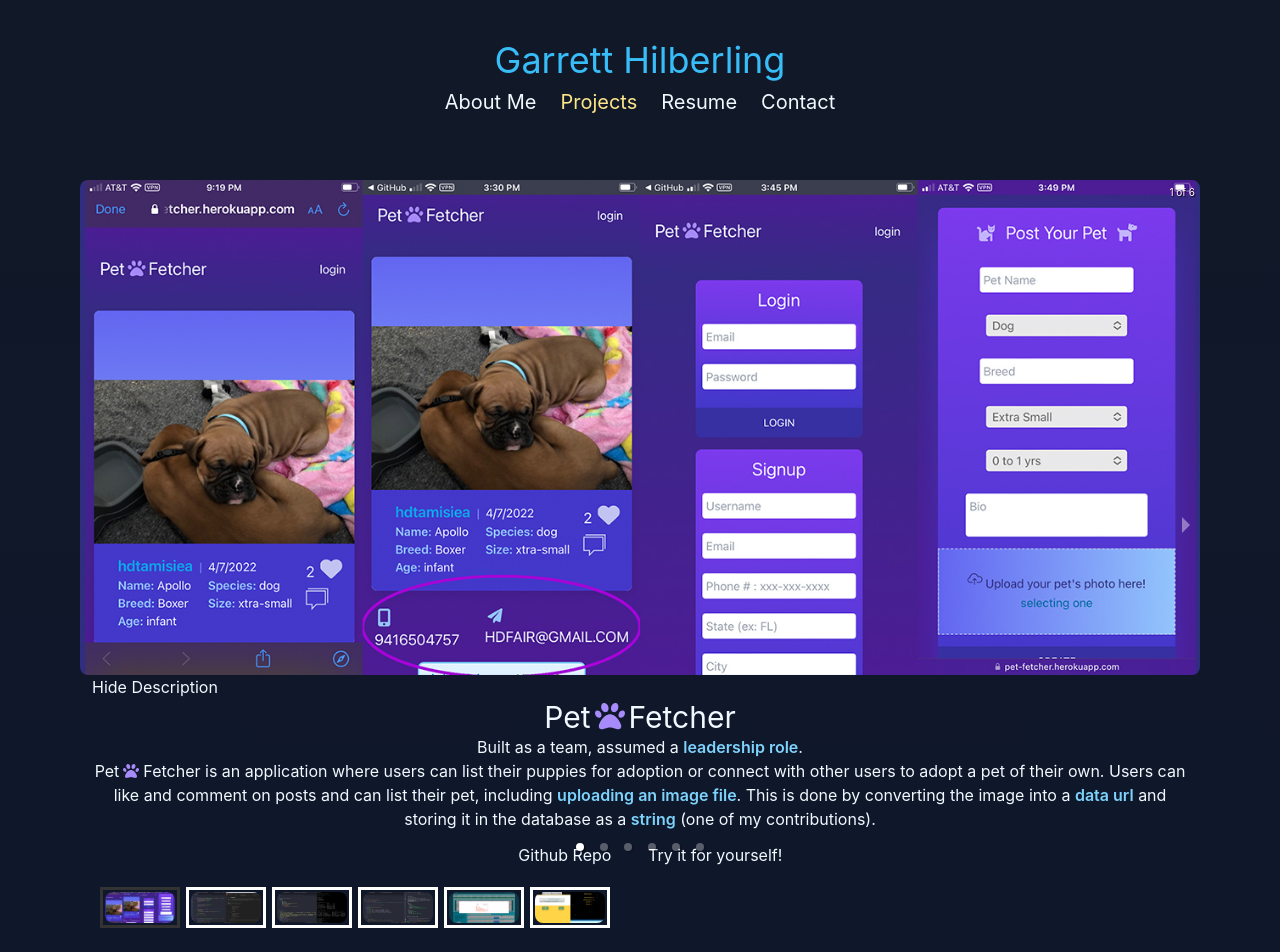
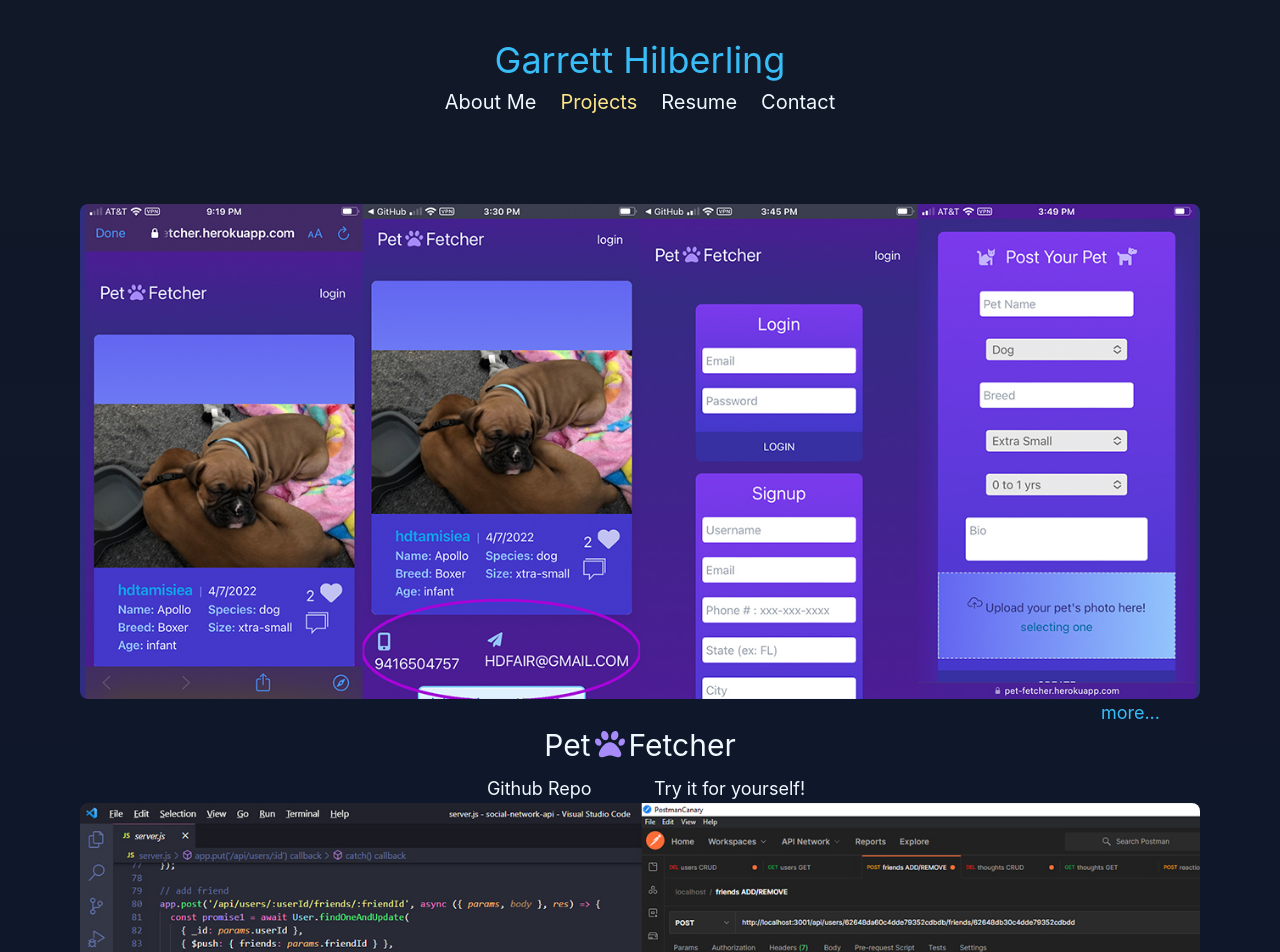
Before and after one commit to garretthilberling/hilberling-react-portfolio, a React (Create React App) app: page / in a window 1280 px wide. Shown: the top 952 px of the page. Built offline with nearby package versions, Linux system fonts and the light colour scheme; what tw-elements would draw is missing.

Commit message:
fixed caption

```diff
--- a/src/components/LgScreenCarousel/index.js
+++ b/src/components/LgScreenCarousel/index.js
@@ -1,8 +1,8 @@
 import React, { useState } from "react";
 import { Carousel } from "react-responsive-carousel";
-import "react-responsive-carousel/lib/styles/carousel.min.css";
 import { FontAwesomeIcon } from "@fortawesome/react-fontawesome";
 import { faPaw } from "@fortawesome/free-solid-svg-icons";
+import { Slide } from '@chakra-ui/react'
 
 function LgScreenCarousel() {
   const paw = (
@@ -16,9 +16,8 @@
       name: <>Pet{paw}Fetcher</>,
       description: (
         <>
-          Built as a team, assumed a{" "}
-          <span className="text-sky-300 font-semibold">leadership role</span>.
-          <br></br>
+          <div className="pf-team">(Built as a team, assumed a{" "}
+          <span className="text-sky-300 font-semibold">leadership role)</span>.</div>
           Pet{paw}Fetcher is an application where users can list their puppies
           for adoption or connect with other users to adopt a pet of their own.
           Users can like and comment on posts and can list their pet, including{" "}
@@ -133,45 +132,38 @@
     },
   ]);
 
-  const [showDescription, toggleShowDescription] = useState(true);
+  const [showDescription, toggleShowDescription] = useState(false);
 
   return (
       <Carousel>
-        <div>
+        <div className="relative">
             <img
               src={require(`../../assets/img/apps/${0}.jpg`)}
               className="block rounded-t-lg lg:rounded-lg"
               alt="pet-fetcher"
             />
-
-          <div
-            className={`carousel-caption hidden lg:block absolute bg-slate-900 bg-opacity-70 hover:bg-opacity-95 ${
-              !showDescription && "opacity-0 hover:opacity-80"
-            } transition-all ease-in-out duration-300 px-3 rounded`}
-          >
-            <div className="flex justify-end pr-4">
+            <div className="legend lg-carousel">
+                <div className="more-less">
                   {showDescription ? (
                       <button
-                  className="hover:text-sky-200 transition-all ease-in-out duration-300"
+                        className="text-lg text-sky-400 hover:text-sky-500 transition-all ease-in-out duration-300 text-lg"
                         onClick={() => toggleShowDescription(false)}
                       >
-                  Hide Description
+                        show less
                       </button>
                   ) : (
                       <button
-                  className="hover:text-sky-200 transition-all ease-in-out duration-300"
+                        className="text-lg text-sky-400 hover:text-sky-500 transition-all ease-in-out duration-300"
                         onClick={() => toggleShowDescription(true)}
                       >
-                  Show Description
+                        more...
                       </button>
                   )}
                 </div>
               <h5 className="text-3xl text-center">{projects[0].name}</h5>
-            {showDescription && (
-              <p className="pt-2 text-center">{projects[0].description}</p>
-            )}
+                <p className={`pt-2 text-center text-lg desc-align ${showDescription ? 'block' : 'hidden'}`}>{projects[0].description}</p>
 
-            <div className="flex justify-center pt-3">
+              <div className="flex justify-center pt-3 pl-3 text-lg">
                 <div className="grid grid-cols-2">
                   <div>
                     <a
@@ -194,41 +186,34 @@
             </div>
         </div>
 
-        <div>
+        <div className="relative">
             <img
               src={require(`../../assets/img/apps/${1}.jpg`)}
               className="block rounded-t-lg lg:rounded-lg"
-            alt="social-network-api"
+              alt="pet-fetcher"
             />
-
-          <div
-            className={`carousel-caption hidden lg:block absolute bg-slate-900 bg-opacity-70 hover:bg-opacity-95 ${
-              !showDescription && "opacity-0 hover:opacity-80"
-            } transition-all ease-in-out duration-300 px-3 rounded`}
-          >
-            <div className="flex justify-end pr-4">
+            <div className="legend lg-carousel">
+                <div className="more-less">
                   {showDescription ? (
                       <button
-                  className="hover:text-sky-200 transition-all ease-in-out duration-300"
+                        className="text-lg text-sky-400 hover:text-sky-500 transition-all ease-in-out duration-300 text-lg"
                         onClick={() => toggleShowDescription(false)}
                       >
-                  Hide Description
+                        show less
                       </button>
                   ) : (
                       <button
-                  className="hover:text-sky-200 transition-all ease-in-out duration-300"
+                        className="text-lg text-sky-400 hover:text-sky-500 transition-all ease-in-out duration-300"
                         onClick={() => toggleShowDescription(true)}
                       >
-                  Show Description
+                        more...
                       </button>
                   )}
                 </div>
               <h5 className="text-3xl text-center">{projects[1].name}</h5>
-            {showDescription && (
-              <p className="pt-2 text-center">{projects[1].description}</p>
-            )}
+                <p className={`pt-2 text-center text-lg desc-align ${showDescription ? 'block' : 'hidden'}`}>{projects[1].description}</p>
 
-            <div className="flex justify-center pt-3">
+              <div className="flex justify-center pt-3 pl-3 text-lg">
                 <div className="grid grid-cols-2">
                   <div>
                     <a
@@ -251,41 +236,34 @@
             </div>
         </div>
 
-        <div>
+        <div className="relative">
             <img
               src={require(`../../assets/img/apps/${2}.jpg`)}
               className="block rounded-t-lg lg:rounded-lg"
-            alt="employee-tracker"
+              alt="pet-fetcher"
             />
-
-          <div
-            className={`carousel-caption hidden lg:block absolute bg-slate-900 bg-opacity-70 hover:bg-opacity-95 ${
-              !showDescription && "opacity-0 hover:opacity-80"
-            } transition-all ease-in-out duration-300 px-3 rounded`}
-          >
-            <div className="flex justify-end pr-4">
+            <div className="legend lg-carousel">
+                <div className="more-less">
                   {showDescription ? (
                       <button
-                  className="hover:text-sky-200 transition-all ease-in-out duration-300"
+                        className="text-lg text-sky-400 hover:text-sky-500 transition-all ease-in-out duration-300 text-lg"
                         onClick={() => toggleShowDescription(false)}
                       >
-                  Hide Description
+                        show less
                       </button>
                   ) : (
                       <button
-                  className="hover:text-sky-200 transition-all ease-in-out duration-300"
+                        className="text-lg text-sky-400 hover:text-sky-500 transition-all ease-in-out duration-300"
                         onClick={() => toggleShowDescription(true)}
                       >
-                  Show Description
+                        more...
                       </button>
                   )}
                 </div>
               <h5 className="text-3xl text-center">{projects[2].name}</h5>
-            {showDescription && (
-              <p className="pt-2 text-center">{projects[2].description}</p>
-            )}
+                <p className={`pt-2 text-center text-lg desc-align ${showDescription ? 'block' : 'hidden'}`}>{projects[2].description}</p>
 
-            <div className="flex justify-center pt-3">
+              <div className="flex justify-center pt-3 pl-3 text-lg">
                 <div className="grid grid-cols-2">
                   <div>
                     <a
@@ -308,41 +286,34 @@
             </div>
         </div>
 
-        <div>
+        <div className="relative">
             <img
               src={require(`../../assets/img/apps/${3}.jpg`)}
               className="block rounded-t-lg lg:rounded-lg"
-            alt="teamhub-generator"
+              alt="pet-fetcher"
             />
-
-          <div
-            className={`carousel-caption hidden lg:block absolute bg-slate-900 bg-opacity-70 hover:bg-opacity-95 ${
-              !showDescription && "opacity-0 hover:opacity-80"
-            } transition-all ease-in-out duration-300 px-3 rounded`}
-          >
-            <div className="flex justify-end pr-4">
+            <div className="legend lg-carousel">
+                <div className="more-less">
                   {showDescription ? (
                       <button
-                  className="hover:text-sky-200 transition-all ease-in-out duration-300"
+                        className="text-lg text-sky-400 hover:text-sky-500 transition-all ease-in-out duration-300 text-lg"
                         onClick={() => toggleShowDescription(false)}
                       >
-                  Hide Description
+                        show less
                       </button>
                   ) : (
                       <button
-                  className="hover:text-sky-200 transition-all ease-in-out duration-300"
+                        className="text-lg text-sky-400 hover:text-sky-500 transition-all ease-in-out duration-300"
                         onClick={() => toggleShowDescription(true)}
                       >
-                  Show Description
+                        more...
                       </button>
                   )}
                 </div>
               <h5 className="text-3xl text-center">{projects[3].name}</h5>
-            {showDescription && (
-              <p className="pt-2 text-center">{projects[3].description}</p>
-            )}
+                <p className={`pt-2 text-center text-lg desc-align ${showDescription ? 'block' : 'hidden'}`}>{projects[3].description}</p>
 
-            <div className="flex justify-center pt-3">
+              <div className="flex justify-center pt-3 pl-3 text-lg">
                 <div className="grid grid-cols-2">
                   <div>
                     <a
@@ -365,41 +336,34 @@
             </div>
         </div>
 
-        <div>
+        <div className="relative">
             <img
               src={require(`../../assets/img/apps/${4}.jpg`)}
               className="block rounded-t-lg lg:rounded-lg"
-            alt="coinhiz"
+              alt="pet-fetcher"
             />
-
-          <div
-            className={`carousel-caption hidden lg:block absolute bg-slate-900 bg-opacity-70 hover:bg-opacity-95 ${
-              !showDescription && "opacity-0 hover:opacity-80"
-            } transition-all ease-in-out duration-300 px-3 rounded`}
-          >
-            <div className="flex justify-end pr-4">
+            <div className="legend lg-carousel">
+                <div className="more-less">
                   {showDescription ? (
                       <button
-                  className="hover:text-sky-200 transition-all ease-in-out duration-300"
+                        className="text-lg text-sky-400 hover:text-sky-500 transition-all ease-in-out duration-300 text-lg"
                         onClick={() => toggleShowDescription(false)}
                       >
-                  Hide Description
+                        show less
                       </button>
                   ) : (
                       <button
-                  className="hover:text-sky-200 transition-all ease-in-out duration-300"
+                        className="text-lg text-sky-400 hover:text-sky-500 transition-all ease-in-out duration-300"
                         onClick={() => toggleShowDescription(true)}
                       >
-                  Show Description
+                        more...
                       </button>
                   )}
                 </div>
               <h5 className="text-3xl text-center">{projects[4].name}</h5>
-            {showDescription && (
-              <p className="pt-2 text-center">{projects[4].description}</p>
-            )}
+                <p className={`pt-2 text-center text-lg desc-align ${showDescription ? 'block' : 'hidden'}`}>{projects[4].description}</p>
 
-            <div className="flex justify-center pt-3">
+              <div className="flex justify-center pt-3 pl-3 text-lg">
                 <div className="grid grid-cols-2">
                   <div>
                     <a
@@ -422,41 +386,34 @@
             </div>
         </div>
 
-        <div>
+        <div className="relative">
             <img
               src={require(`../../assets/img/apps/${5}.jpg`)}
               className="block rounded-t-lg lg:rounded-lg"
-            alt="code-quiz"
+              alt="pet-fetcher"
             />
-
-          <div
-            className={`carousel-caption hidden lg:block absolute bg-slate-900 bg-opacity-70 hover:bg-opacity-95 ${
-              !showDescription && "opacity-0 hover:opacity-80"
-            } transition-all ease-in-out duration-300 px-3 rounded`}
-          >
-            <div className="flex justify-end pr-4">
+            <div className="legend lg-carousel">
+                <div className="more-less">
                   {showDescription ? (
                       <button
-                  className="hover:text-sky-200 transition-all ease-in-out duration-300"
+                        className="text-lg text-sky-400 hover:text-sky-500 transition-all ease-in-out duration-300 text-lg"
                         onClick={() => toggleShowDescription(false)}
                       >
-                  Hide Description
+                        show less
                       </button>
                   ) : (
                       <button
-                  className="hover:text-sky-200 transition-all ease-in-out duration-300"
+                        className="text-lg text-sky-400 hover:text-sky-500 transition-all ease-in-out duration-300"
                         onClick={() => toggleShowDescription(true)}
                       >
-                  Show Description
+                        more...
                       </button>
                   )}
                 </div>
               <h5 className="text-3xl text-center">{projects[5].name}</h5>
-            {showDescription && (
-              <p className="pt-2 text-center">{projects[5].description}</p>
-            )}
+                <p className={`pt-2 text-center text-lg desc-align ${showDescription ? 'block' : 'hidden'}`}>{projects[5].description}</p>
 
-            <div className="flex justify-center pt-3">
+              <div className="flex justify-center pt-3 pl-3 text-lg">
                 <div className="grid grid-cols-2">
                   <div>
                     <a
--- a/src/components/Projects/index.js
+++ b/src/components/Projects/index.js
@@ -2,7 +2,6 @@
 import { FontAwesomeIcon } from "@fortawesome/react-fontawesome";
 import { faPaw } from "@fortawesome/free-solid-svg-icons";
 import { SlideFade } from "@chakra-ui/react";
-import 'react-responsive-carousel/lib/styles/carousel.min.css';
 import LgScreenCarousel from '../LgScreenCarousel';
 
 function Projects({ name }) {
@@ -95,9 +94,9 @@
           <div className="lg:hidden block flex justify-center text-lg text-sky-400 mb-3">
             <p className="animate-swipe-me"><i className="fa-solid fa-arrow-left pr-3"></i><span className="text-sky-200">Swipe</span><i className="fa-solid fa-arrow-right pl-3"></i></p>
           </div>
-          <div className="lg:block md:hidden sm:hidden">
+          <span className="lg:block md:hidden hidden">
             <LgScreenCarousel />
-          </div>
+          </span>
 
           {/* scrollable carousel, small-medium screens */}
             <ul className="lg:hidden block flex overflow-scroll scroll-smooth gap-1 snap-x snap-mandatory touch-pan-x z-0 before:shrink-0 before:w-[10vw] after:shrink-0 after:w-[10vw] no-scrollbar shadow-lg">
--- a/src/index.css
+++ b/src/index.css
@@ -47,6 +47,33 @@
   margin-right: -50%;
 }
 
+.lg-carousel {
+  background: #0f172a !important;
+  color: #f0f9ff !important;
+  padding-left: 1.5rem !important;
+  padding-right: 1.5rem !important;
+}
+
+.more-less {
+  display: flex !important;
+  justify-content: end !important;
+  margin-right: 1rem;
+}
+
+.desc-align {
+  text-align: left !important;
+}
+
+.pf-team {
+  text-align: center !important;
+}
+
+
+@import '~react-responsive-carousel/lib/styles/carousel.min.css';
 @tailwind base;
 @tailwind components;
 @tailwind utilities;
+
+.legend {
+  background: #334155
+}
--- a/src/index.js
+++ b/src/index.js
@@ -1,8 +1,8 @@
 import React from 'react';
 import ReactDOM from 'react-dom/client';
+import 'tw-elements';
+// import styles from 'react-responsive-carousel/lib/styles/carousel.min.css';
 import './index.css';
-import 'tw-elements';
-import styles from 'react-responsive-carousel/lib/styles/carousel.min.css';
 import App from './App';
 import reportWebVitals from './reportWebVitals';
 import { ChakraProvider } from '@chakra-ui/react'
```
Lines whose indentation alone changed are shown as unchanged.
